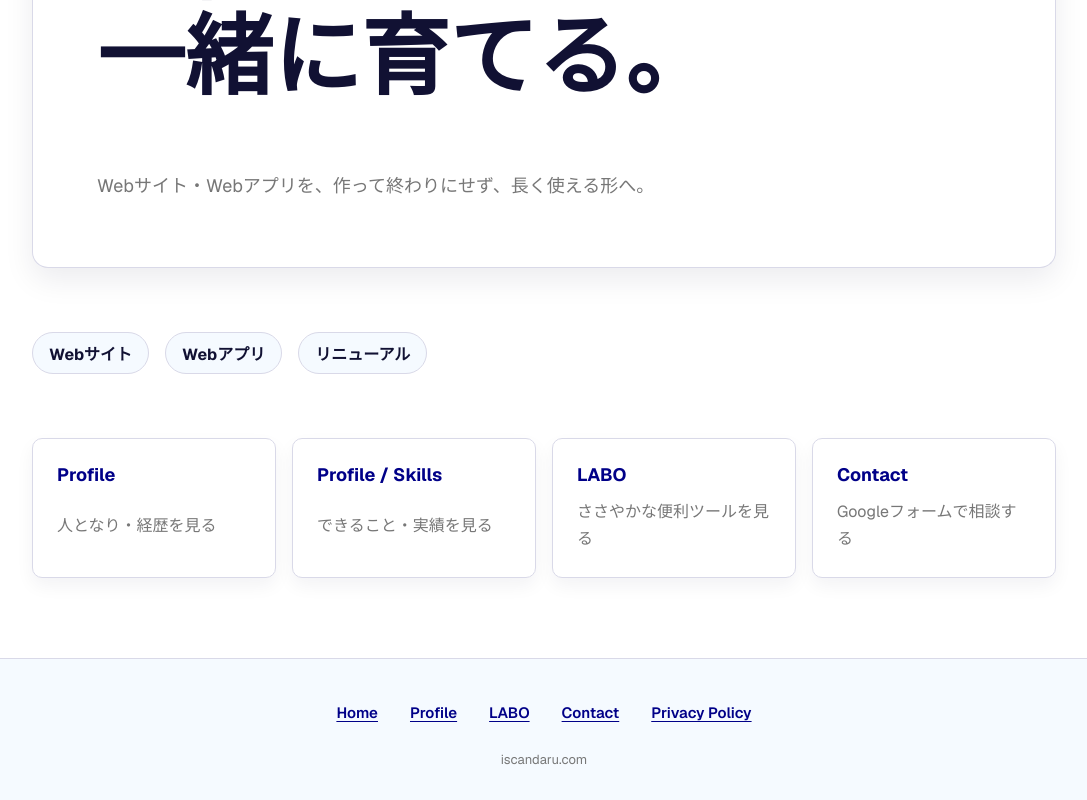
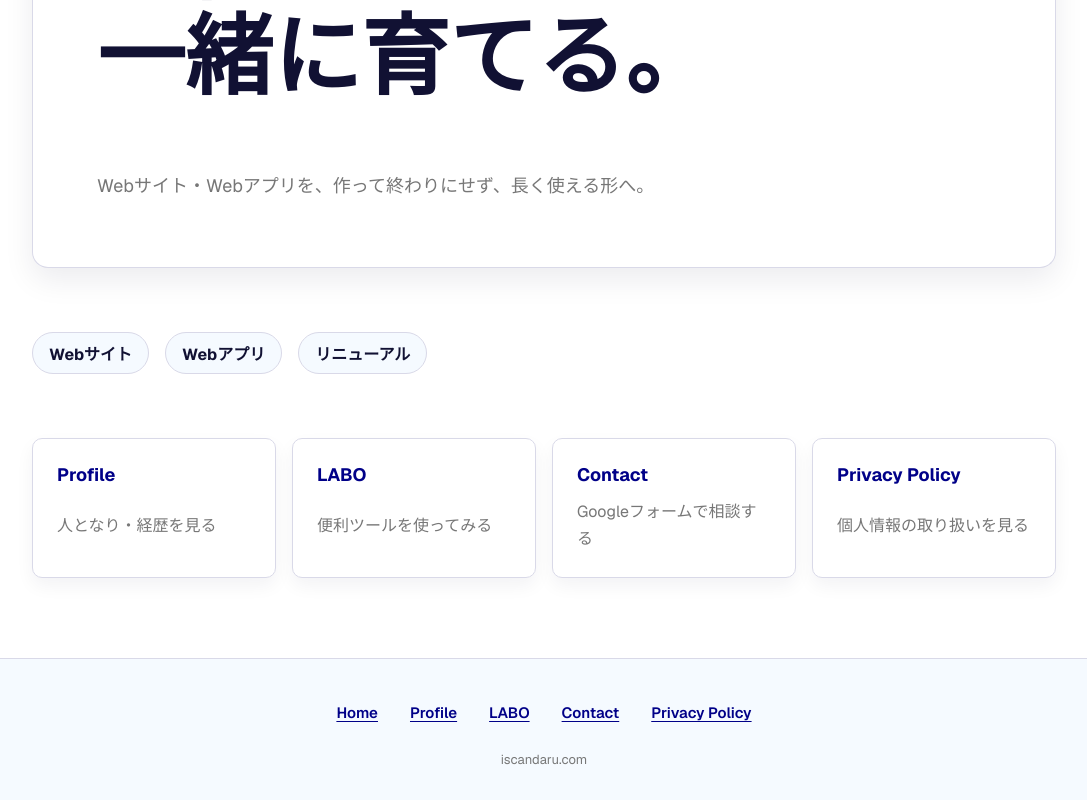
Before and after one commit to iscandaru1110k/iscandaru.com-Next, a Next.js app in the folder app/: page / in a window 1280 px wide. Shown: the part 599-1399 px from the top of the page, without its empty margins (96-1183 px from the left). Built offline with nearby package versions, Linux system fonts and the light colour scheme.

Commit message:
ChatGPTのレビューを受けて微修正

```diff
--- a/app/src/app/page.tsx
+++ b/app/src/app/page.tsx
@@ -28,20 +28,20 @@ const navigationCards = [
     description: "人となり・経歴を見る",
   },
   {
-    href: "/profile#skills",
-    title: "Profile / Skills",
-    description: "できること・実績を見る",
-  },
-  {
     href: "/labo",
     title: "LABO",
-    description: "ささやかな便利ツールを見る",
+    description: "便利ツールを使ってみる",
   },
   {
     href: CONTACT_FORM_URL,
     title: "Contact",
     description: "Googleフォームで相談する",
     isExternal: true,
+  },
+  {
+    href: "/privacy",
+    title: "Privacy Policy",
+    description: "個人情報の取り扱いを見る",
   },
 ];
 
```
